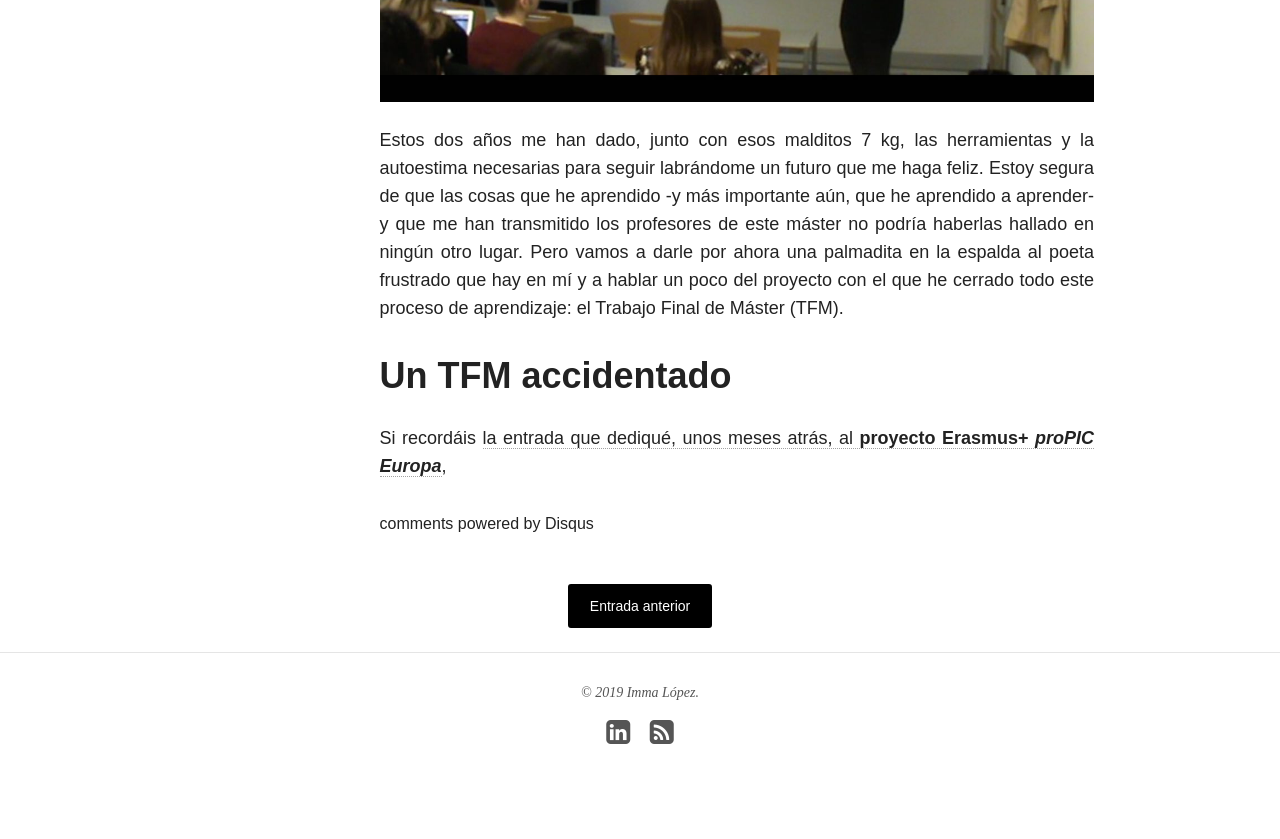
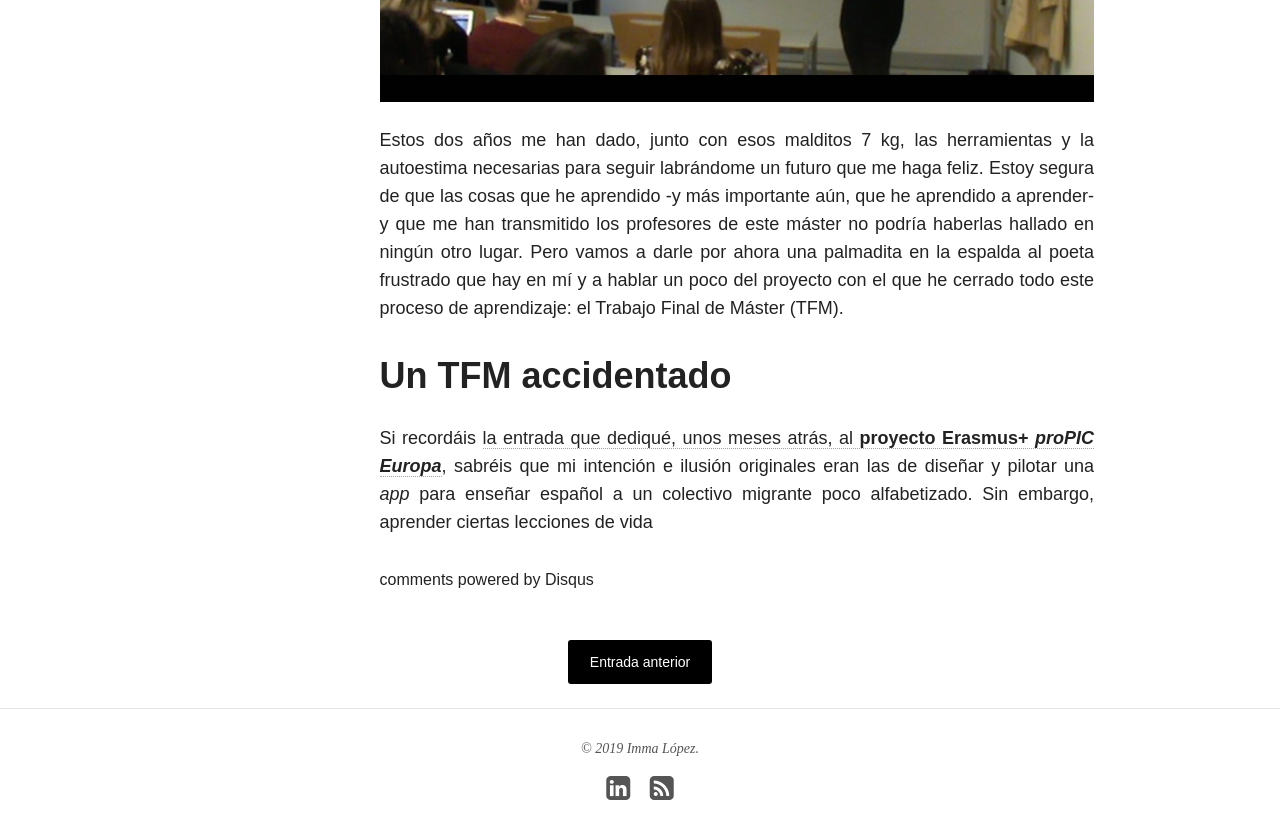
Before and after one commit to immalopez/immalopez.github.io, a Jekyll site: the page built from _posts/blog/2019-07-15-fluidez-oral-tfm.md, in a window 1280 px wide and 900 px high, scrolled down 1624 px. Shown: the top 839 px of the window. Built offline with Jekyll 4.4.1, drawn with Linux system fonts in a browser that asks for light colours; nearby versions of some CDN libraries; comment, search, counter and statistics services are not loaded.

Commit message:
Update 2019-07-15-fluidez-oral-tfm.md

```diff
--- a/_posts/blog/2019-07-15-fluidez-oral-tfm.md
+++ b/_posts/blog/2019-07-15-fluidez-oral-tfm.md
@@ -21,4 +21,4 @@
 
 # Un TFM accidentado
 
-Si recordáis <a href="https://immalopez.github.io/blog/proPIC-Europa/" target="_blank">la entrada que dediqué, unos meses atrás, al **proyecto Erasmus+ _proPIC Europa_**</a>,
+Si recordáis <a href="https://immalopez.github.io/blog/proPIC-Europa/" target="_blank">la entrada que dediqué, unos meses atrás, al **proyecto Erasmus+ _proPIC Europa_**</a>, sabréis que mi intención e ilusión originales eran las de diseñar y pilotar una _app_ para enseñar español a un colectivo migrante poco alfabetizado. Sin embargo, aprender ciertas lecciones de vida
```
